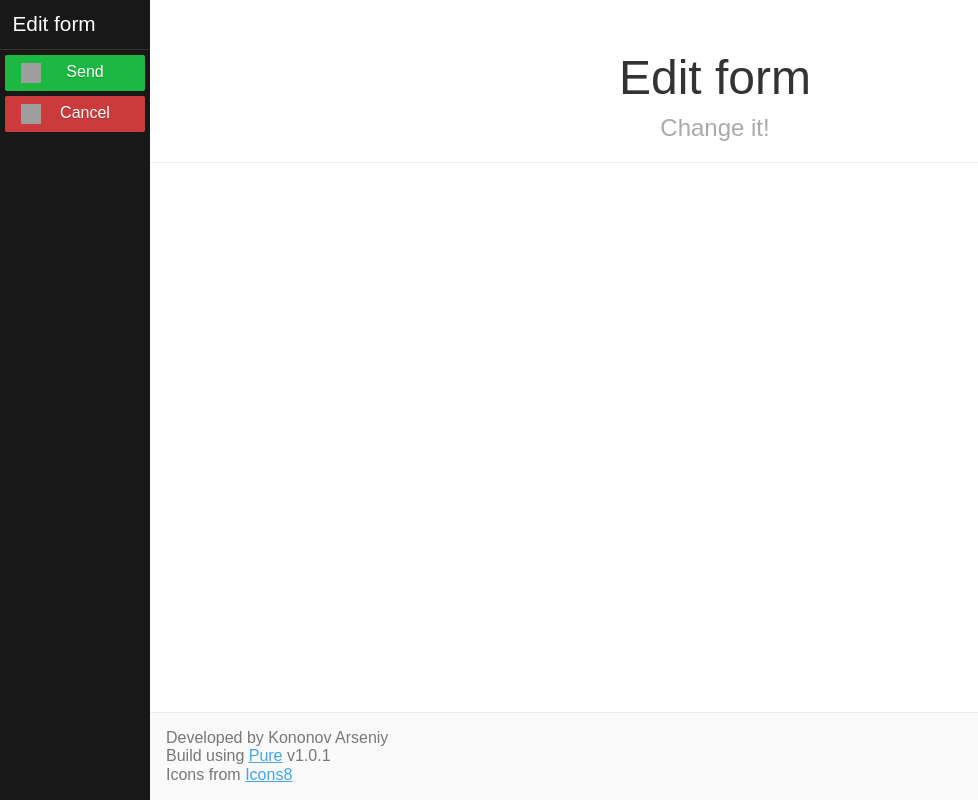
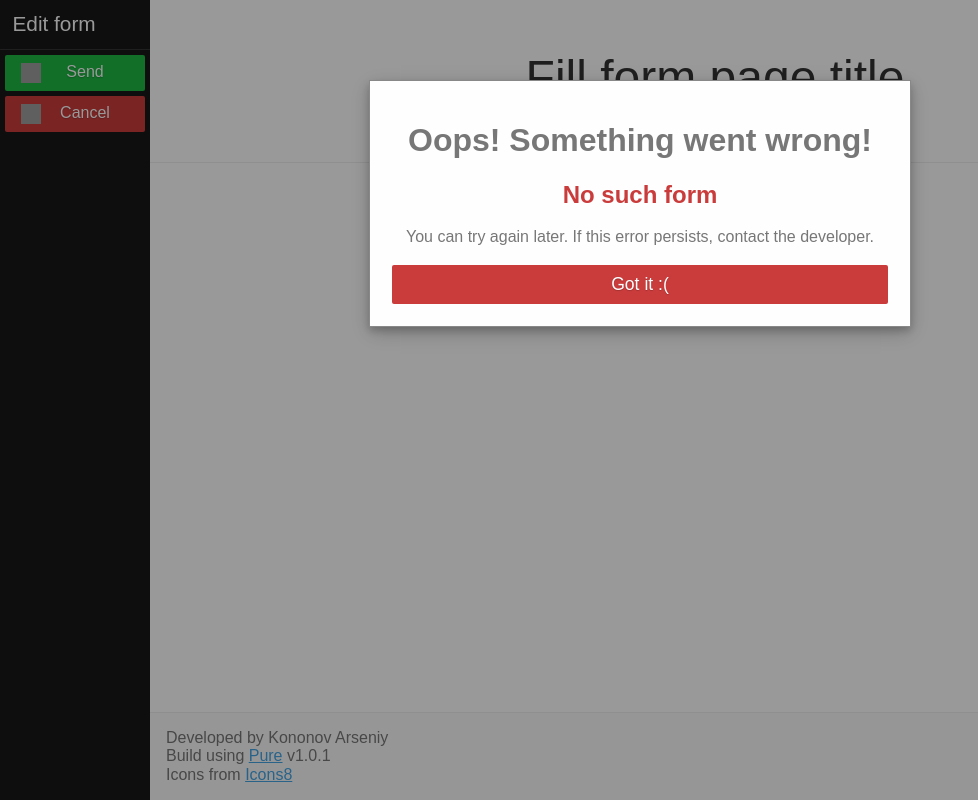
Before and after one commit to kononovarseniy/ar-forms, a Flask app: template templates/fill_form.html in a window 1280 px wide. Shown: the whole page, without its empty margins (0-978 px from the left). Run offline with Flask 2, Linux system fonts and the light colour scheme; the template is opened without the code that fills it, so the values that code supplies are empty; style sheets or scripts are compiled from the project's sources; parts of the project's set-up code (start-up, migrations or seed data) failed here and were passed over; some libraries are stand-ins or nearby versions; grey boxes are pictures that could not be loaded.

Commit message:
Add error message about not existing form

```diff
--- a/app/model/FormManager.py
+++ b/app/model/FormManager.py
@@ -35,6 +35,8 @@ class FormManager:
     @staticmethod
     def get_form_by_id(requesting: User, form_id: int, get_answers: bool) -> Form:
         form = FormRepository.get_form_by_id(form_id)
+        if form is None:
+            raise KeyError("No such form")
         if form and not FormManager.is_accessible(requesting, form):
             raise PermissionError
 
--- a/static/js/fill_form.js
+++ b/static/js/fill_form.js
@@ -247,7 +247,7 @@ function set_current_form(form) {
 
 function load_form(form_id) {
     if (form_id === 0) {
-        set_current_form(Form.createEmpty());
+        show_error_message("No such form")
     } else {
         API.get_form(form_id, false)
             .on_load(set_current_form)
--- a/templates/fill_form.html
+++ b/templates/fill_form.html
@@ -78,8 +78,8 @@
 
     <div id="main">
         <div class="header">
-            <h1 id="form_title">Edit form</h1>
-            <h2 id="form_description">Change it!</h2>
+            <h1 id="form_title">Fill form page title</h1>
+            <h2 id="form_description">Fill form page description</h2>
         </div>
 
         <div class="content-wrapper">
```
